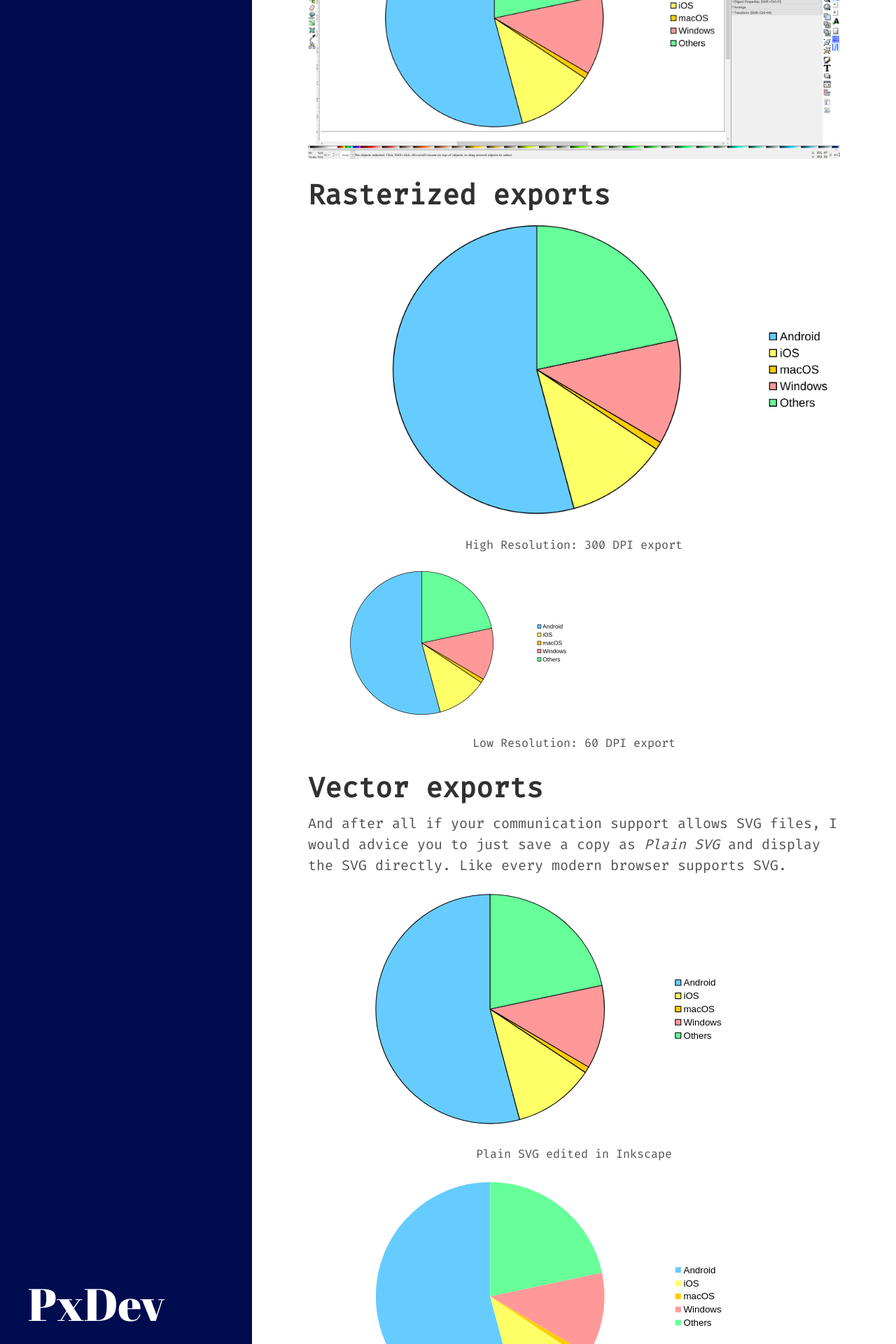
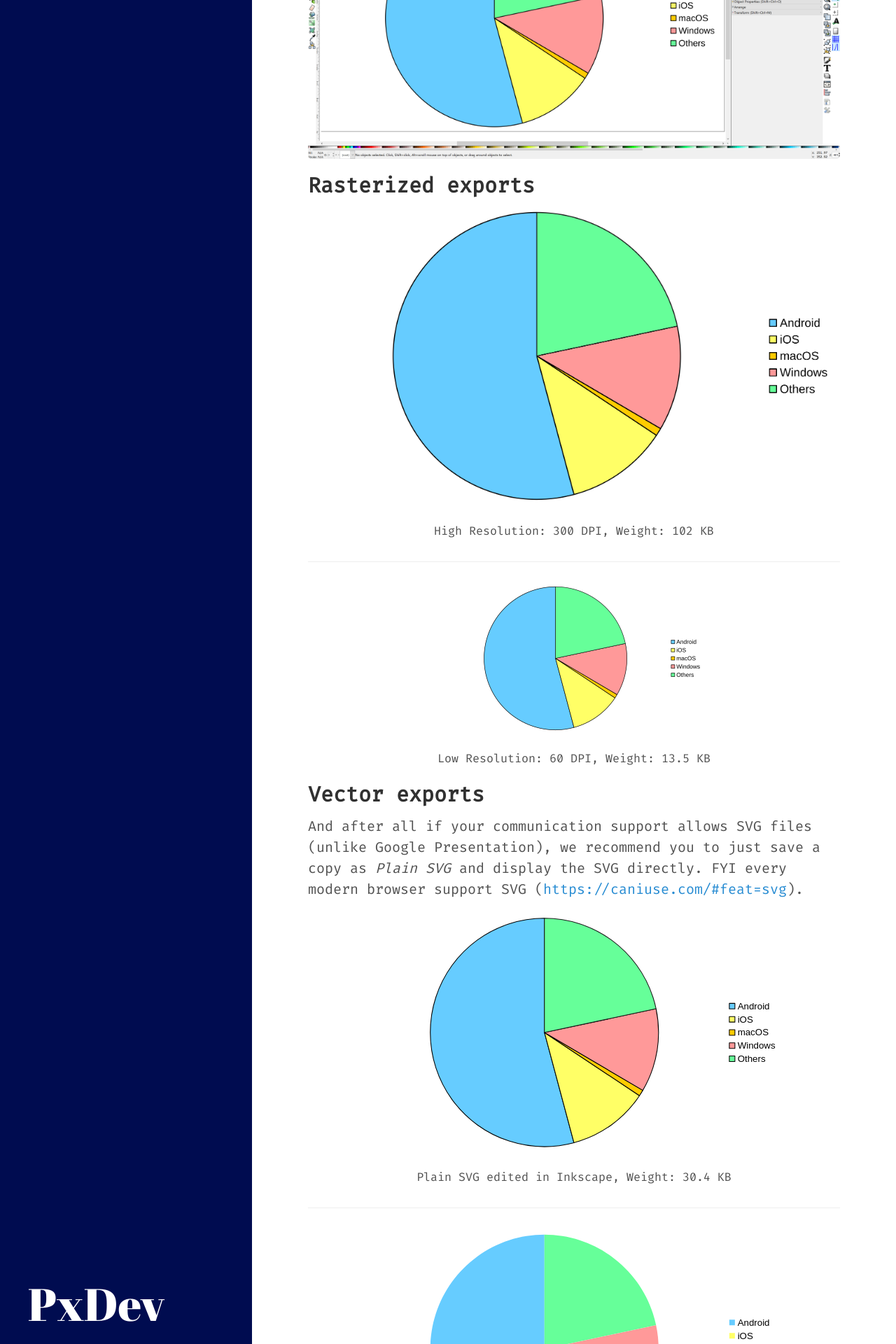
Before and after one commit to Pixelmatic/pixelmatic.github.io, a Jekyll site: the page built from _posts/2018-08-26-high-res-charts.markdown, in a window 1280 px wide. Shown: the part 2742-4662 px from the top of the page at 70% size. Built offline with Jekyll 4.4.1, drawn with Linux system fonts in a browser that asks for light colours; some of the changed text lies outside the part shown.

Commit message:
Improved the charts article

```diff
--- a/_posts/2018-08-26-high-res-charts.markdown
+++ b/_posts/2018-08-26-high-res-charts.markdown
@@ -33,20 +33,20 @@ Then you can export in PNG in high resolution so that you  make sure you don't l
 
 ![export](/assets/posts/high-res-charts/export.png)
 
-# Rasterized exports
+## Rasterized exports
 
-![awesome_pie-1](/assets/posts/high-res-charts/awesome_pie-1.png)
-<p style="text-align: center;"><small>High Resolution: 300 DPI export</small></p>
+<p style="text-align: center;"><img alt="awesome_pie-1" src="/assets/posts/high-res-charts/awesome_pie-1.png" style="margin:auto" /></p>
+<p style="text-align: center;"><small>High Resolution: 300 DPI, Weight: 102 KB</small></p>
+<hr>
+<p style="text-align: center;"><img alt="low_res_pie" src="/assets/posts/high-res-charts/low_res_pie.png" style="margin:auto"  /></p>
+<p style="text-align: center;"><small>Low Resolution: 60 DPI, Weight: 13.5 KB</small></p>
 
-![low_res_pie](/assets/posts/high-res-charts/low_res_pie.png)
-<p style="text-align: center;"><small>Low Resolution: 60 DPI export</small></p>
+## Vector exports
 
-# Vector exports
+And after all if your communication support allows SVG files (unlike Google Presentation), we recommend you to just save a copy as *Plain SVG* and display the SVG directly. FYI every modern browser support SVG ([https://caniuse.com/#feat=svg](https://caniuse.com/#feat=svg)).
 
-And after all if your communication support allows SVG files, I would advice you to just save a copy as *Plain SVG* and display the SVG directly. Like every modern browser supports SVG.
-
-![plain_svg-1](/assets/posts/high-res-charts/plain_svg-1.svg)
-<p style="text-align: center;"><small>Plain SVG edited in Inkscape</small></p>
-
-![libreoffice](/assets/posts/high-res-charts/libreoffice.svg)
-<p style="text-align: center;"><small>Plain SVG from LibreOffice</small></p>
+<p style="text-align: center;"><img alt="plain_svg-1" src="/assets/posts/high-res-charts/plain_svg-1.svg" style="margin:auto"  /></p>
+<p style="text-align: center;"><small>Plain SVG edited in Inkscape, Weight: 30.4 KB</small></p>
+<hr>
+<p style="text-align: center;"><img alt="libreoffice" src="/assets/posts/high-res-charts/libreoffice.svg" style="margin:auto"  /></p>
+<p style="text-align: center;"><small>Plain SVG from LibreOffice, Weight: 3.64 KB</small></p>
```
